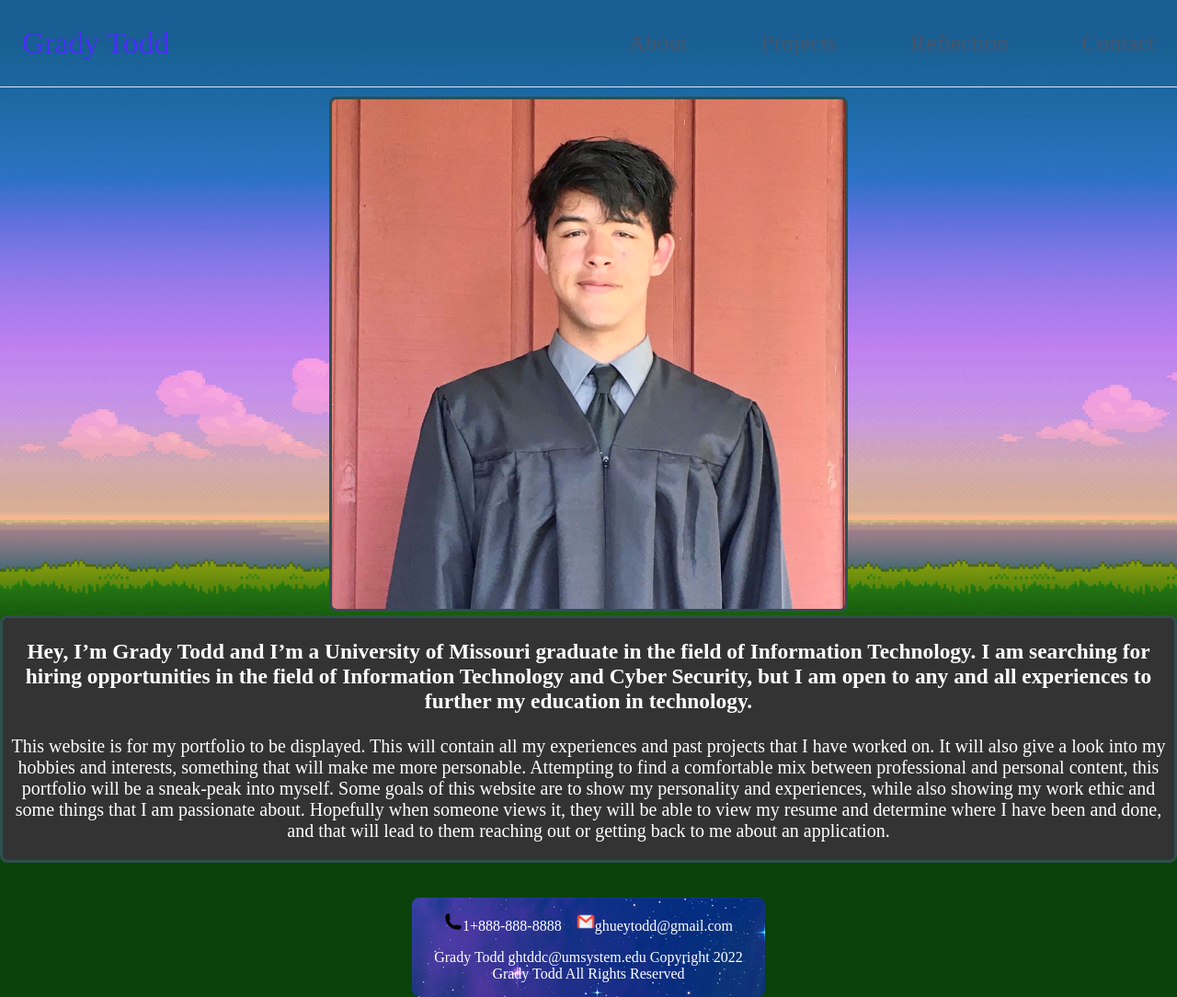
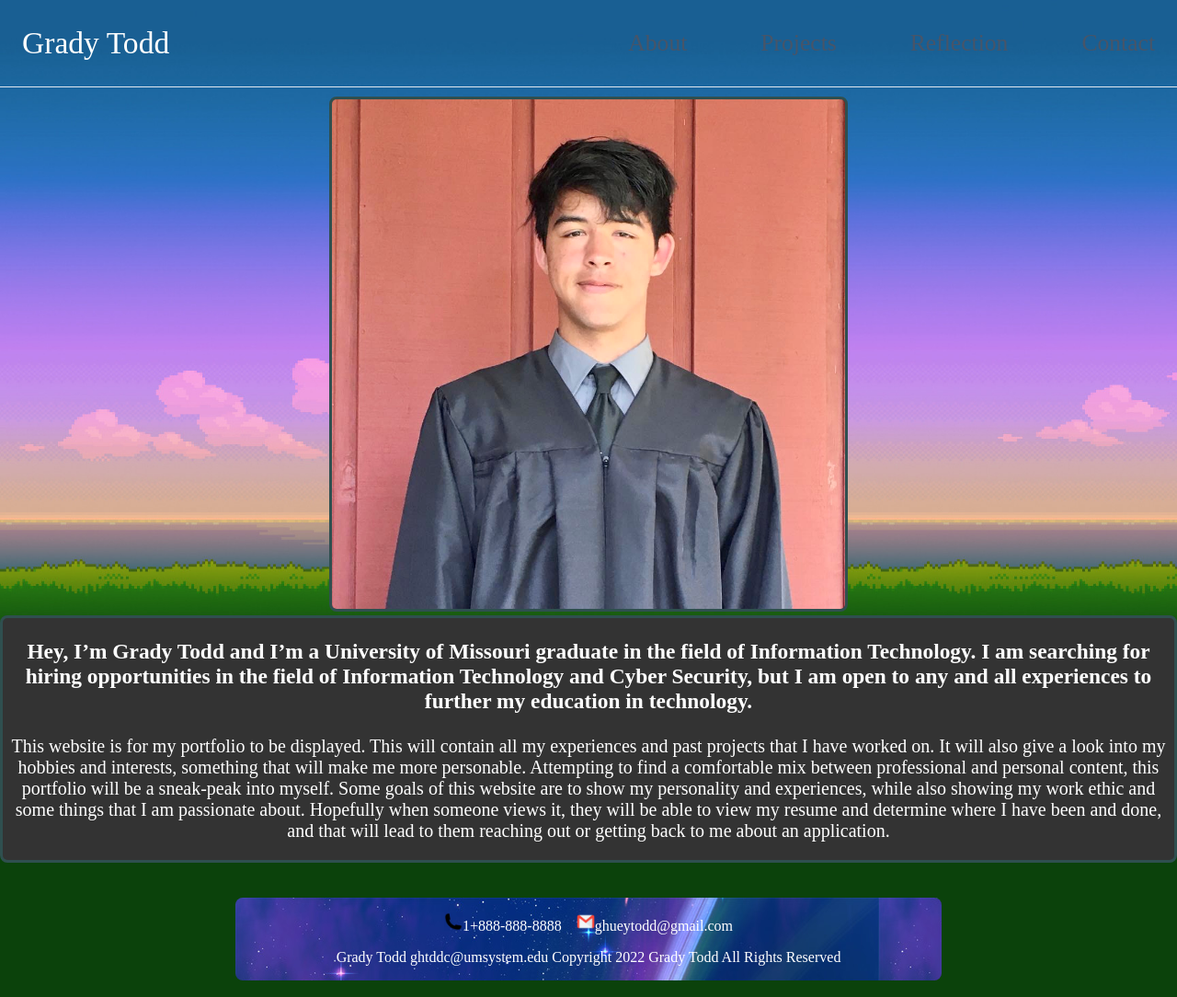
Before and after one commit to GrapyToad/GrapyToad.github.io, a plain HTML site: page ISLT_4355/index.html in a window 1280 px wide. Shown: the whole page at 92% size. Drawn offline with Linux system fonts and the light colour scheme.

Commit message:
Add files via upload

```diff
--- a/ISLT_4355/nav.css
+++ b/ISLT_4355/nav.css
@@ -58,7 +58,7 @@ a {
 .nav-logo {
   font-size: 2.1rem;
   font-weight: 500;
-  color: #482ff7;
+  color: white;
 }
 
 @media only screen and (max-width: 768px) {
--- a/ISLT_4355/style.css
+++ b/ISLT_4355/style.css
@@ -63,7 +63,7 @@ body, html {
 
 .footercontainer {
     background-image: url('footerbgg.jpeg');
-    width: 30vw;
+    width: 60vw;
     height: auto;
     border-radius: 8px;
     overflow: auto;
@@ -72,7 +72,7 @@ body, html {
     padding-left: 1%;
     padding-right: 1%;
     margin-top: 3%;
-    left: 35%;
+    left: 20%;
 }
 
 iframe {
```
